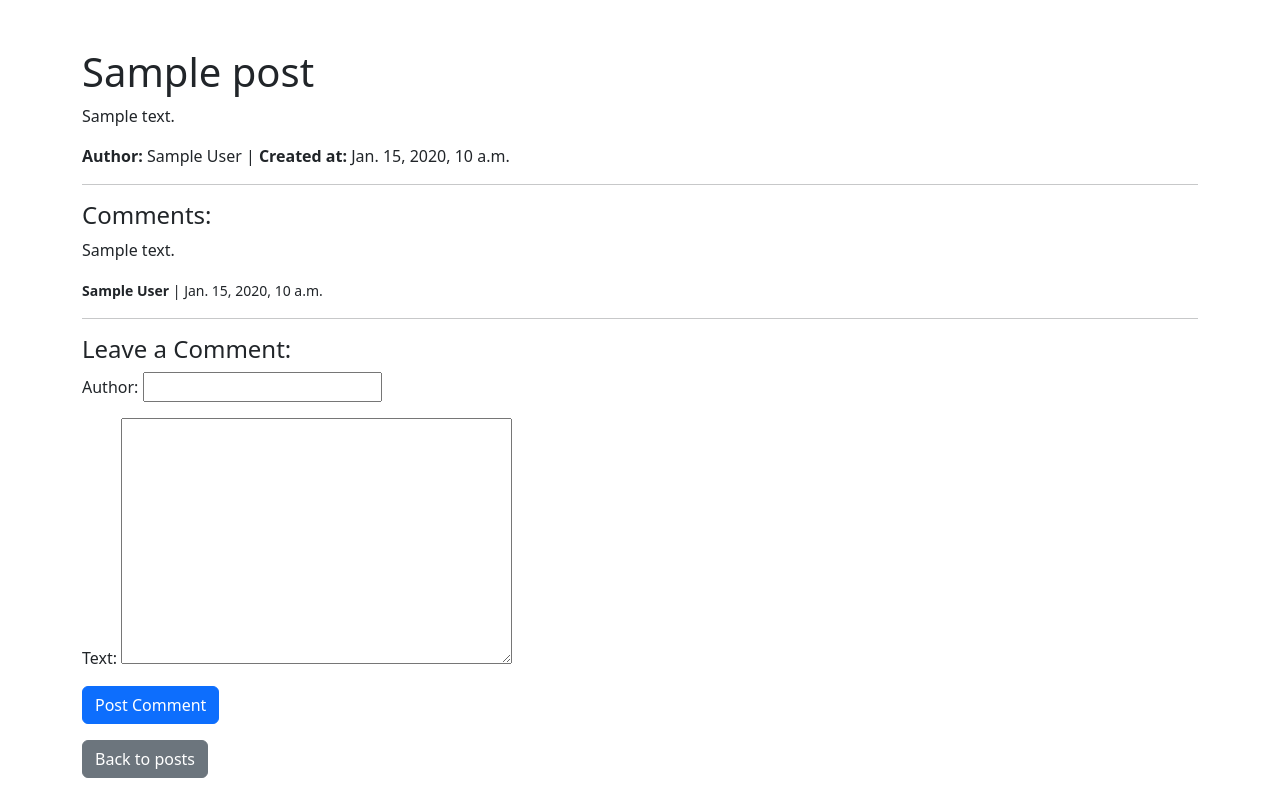
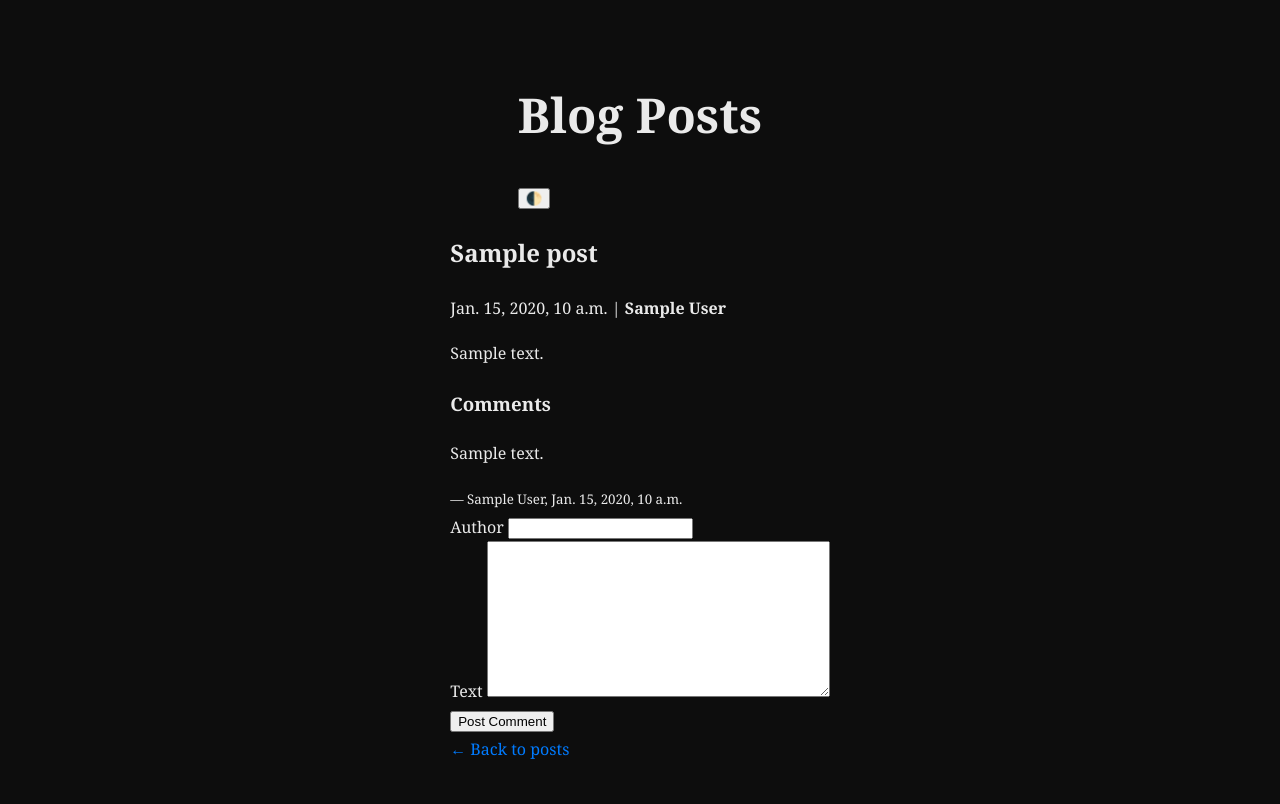
Before and after one commit to DevvIlya/blog, a Django app: page /post/1/ in a window 1280 px wide. Before the commit the page ends 778 px from the top, so only its background shows below. Run offline with Django 5.2, Linux system fonts and the light colour scheme; tables that the repository leaves empty hold one stand-in row (values such as "Sample post"); some web fonts are replaced.

Commit message:
Update front
Страницы добавления и просмотра поста переключены на Tailwind

```diff
--- a/blog/templates/blog/view_post.html
+++ b/blog/templates/blog/view_post.html
@@ -1,36 +1,43 @@
-<!DOCTYPE html>
-<html lang="en">
-<head>
-    <meta charset="UTF-8">
-    <title>{{ post.title }}</title>
-    <link href="https://cdn.jsdelivr.net/npm/bootstrap@5.3.0/dist/css/bootstrap.min.css" rel="stylesheet">
-</head>
-<body>
-<div class="container mt-5">
-    <h1>{{ post.title }}</h1>
-    <p>{{ post.content }}</p>
-    <p><strong>Author:</strong> {{ post.author }} | <strong>Created at:</strong> {{ post.created_at }}</p>
+{% extends "blog/base.html" %}
 
-    <hr>
-    <h4>Comments:</h4>
-    {% for comment in comments %}
-        <div class="mb-3">
-            <p>{{ comment.text }}</p>
-            <small><strong>{{ comment.author }}</strong> | {{ comment.created_at }}</small>
+{% block title %}{{ post.title }}{% endblock %}
+
+{% block content %}
+  <article class="space-y-4">
+    <h2 class="text-4xl font-bold">{{ post.title }}</h2>
+    <p class="text-gray-600 dark:text-gray-400">{{ post.created_at }} | <strong>{{ post.author }}</strong></p>
+    <div class="prose dark:prose-invert">
+      {{ post.content }}
+    </div>
+  </article>
+
+  <section class="mt-12">
+    <h3 class="text-2xl font-semibold mb-4">Comments</h3>
+    <div class="space-y-4">
+      {% for comment in comments %}
+        <div class="bg-gray-100 dark:bg-gray-900 p-4 rounded-xl border border-gray-200 dark:border-gray-700">
+          <p>{{ comment.text }}</p>
+          <small class="text-gray-500">— {{ comment.author }}, {{ comment.created_at }}</small>
         </div>
-    {% empty %}
-        <p>No comments yet.</p>
-    {% endfor %}
+      {% empty %}
+        <p class="text-gray-400 italic">No comments yet.</p>
+      {% endfor %}
+    </div>
 
-    <hr>
-    <h4>Leave a Comment:</h4>
-    <form method="POST">
-        {% csrf_token %}
-        {{ form.as_p }}
-        <button type="submit" class="btn btn-primary">Post Comment</button>
+    <form method="POST" class="mt-6 space-y-4">
+      {% csrf_token %}
+      {% for field in form %}
+        <div>
+          <label class="block text-sm font-medium mb-1">{{ field.label }}</label>
+          {{ field }}
+        </div>
+      {% endfor %}
+      <button type="submit"
+              class="px-6 py-2 bg-purple-600 hover:bg-purple-700 text-white font-semibold rounded-xl transition">
+        Post Comment
+      </button>
     </form>
 
-    <a href="/" class="btn btn-secondary mt-3">Back to posts</a>
-</div>
-</body>
-</html>
+    <a href="/" class="inline-block mt-6 text-blue-500 hover:underline">← Back to posts</a>
+  </section>
+{% endblock %}
```
Also changed, not shown: blog/templates/blog/add_post.html (+23 -19 lines), blog/templates/blog/index.html (+1 -7 lines), README.md, blog/static/css/styles.css (line endings or trailing spaces).
